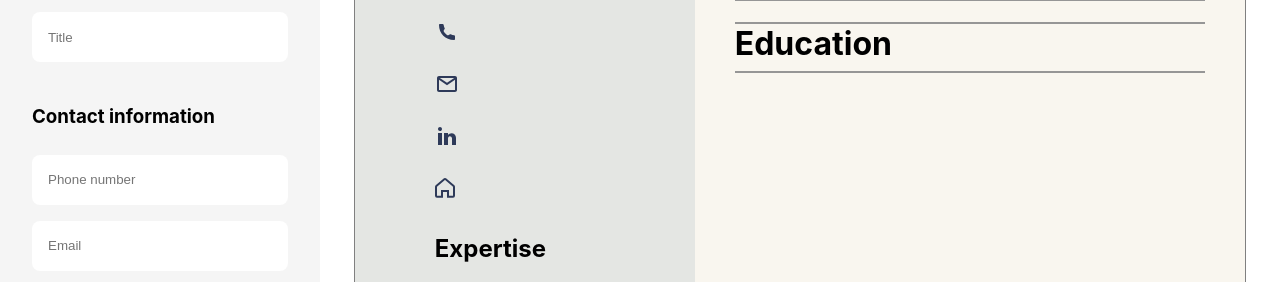
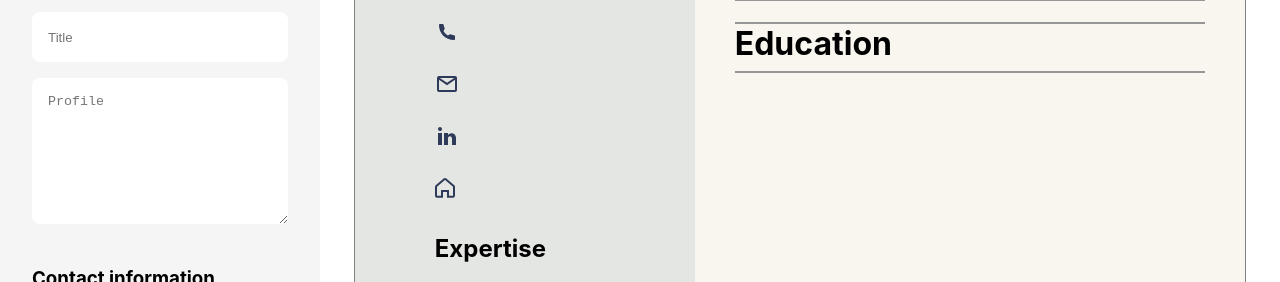
Before and after one commit to mojleon/cv-application, a React (Create React App) app: page / in a window 1280 px wide. Shown: the part 357-639 px from the top of the page. Built offline with nearby package versions, Linux system fonts and the light colour scheme.

Commit message:
Added profile Textarea.

```diff
--- a/src/views/PersonalInformation/NameAndJob.jsx
+++ b/src/views/PersonalInformation/NameAndJob.jsx
@@ -1,5 +1,6 @@
 import React, { Component } from "react";
 import Input from "../../components/Input";
+import Textarea from "../../components/Textarea";
 
 function NameAndJob(props) {
   return (
@@ -20,6 +21,11 @@ function NameAndJob(props) {
         name="title"
         onStateChange={props.onStateChange}
       />
+      <Textarea
+        placeholder="Profile"
+        name="profile"
+        onStateChange={props.onStateChange}
+      />
     </div>
   );
 }
```
Lines whose indentation alone changed are shown as unchanged.
